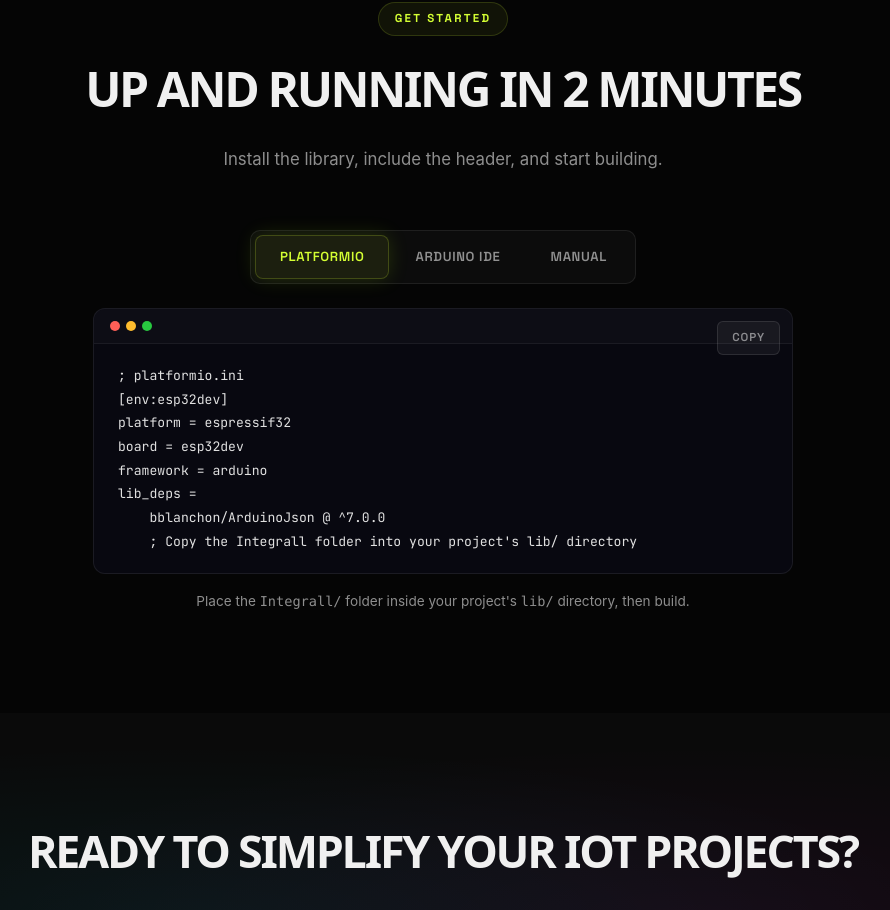
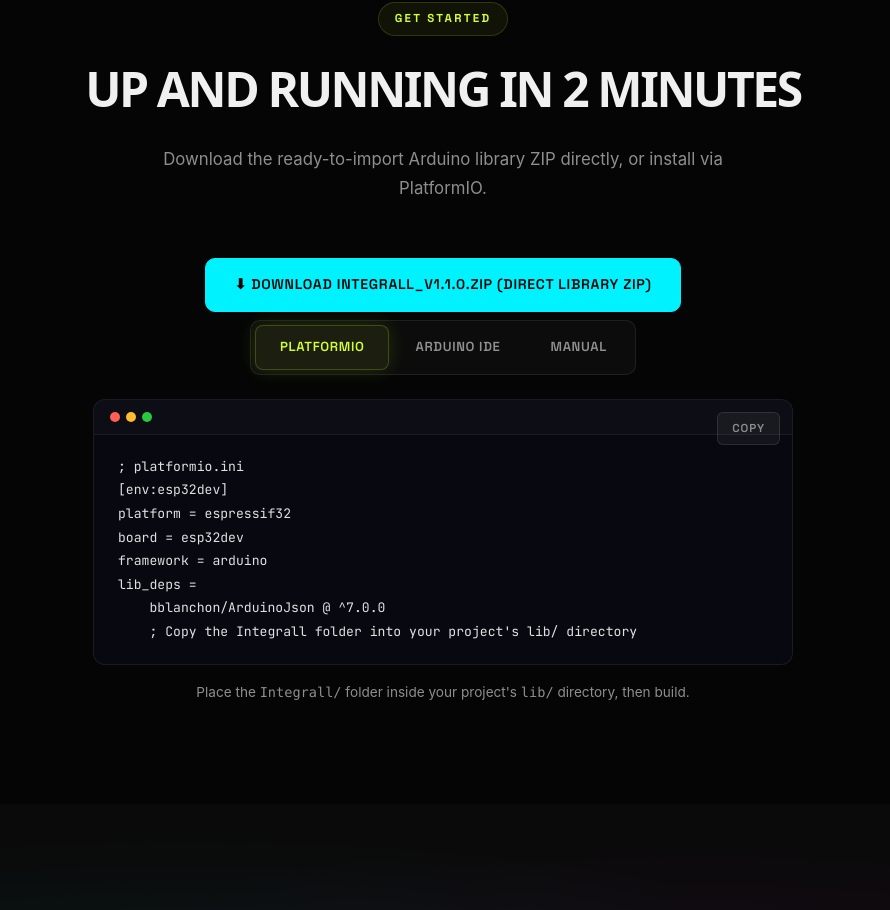
Before and after one commit to Tigo-cmd/IntegrallV1, a React (Vite) app: page / in a window 1280 px wide. Shown: the part 7502-8412 px from the top of the page, without its empty margins (197-1087 px from the left). Built offline with nearby package versions, Linux system fonts and the light colour scheme; a web font is replaced by a local one.

Commit message:
feat(site): bundle Integrall_v1.1.0.zip for direct one-click Arduino library download

```diff
--- a/src/Documentation.tsx
+++ b/src/Documentation.tsx
@@ -170,7 +170,7 @@ export default function DocumentationPage() {
 
                         {/* Quick Actions */}
                         <div className="grid sm:grid-cols-2 gap-4 mb-12">
-                            <a href="https://github.com/Tigo-cmd/INTEGRALL" target="_blank" rel="noopener noreferrer" className="group relative p-6 bg-white/[0.02] border border-white/5 rounded-2xl hover:bg-white/[0.04] transition-all overflow-hidden">
+                            <a href="/Integrall_v1.1.0.zip" download="Integrall_v1.1.0.zip" className="group relative p-6 bg-white/[0.02] border border-white/5 rounded-2xl hover:bg-white/[0.04] transition-all overflow-hidden">
                                 <div className="absolute top-0 right-0 p-4 opacity-10 group-hover:opacity-20 transition-opacity">
                                     <Download className="size-16 rotate-[-10deg]" />
                                 </div>
@@ -178,11 +178,11 @@ export default function DocumentationPage() {
                                     <div className="p-2 rounded-lg bg-[var(--il-lime)]/10 text-[var(--il-lime)]">
                                         <Download className="size-5" />
                                     </div>
-                                    <h4 className="font-bold uppercase tracking-tight">Main Library</h4>
+                                    <h4 className="font-bold uppercase tracking-tight">Main Library (.ZIP)</h4>
                                 </div>
-                                <p className="text-sm text-white/40">Download the latest universal release for Arduino IDE & PlatformIO.</p>
-                                <div className="mt-4 flex items-center gap-2 text-[10px] font-bold text-[var(--il-lime)] uppercase tracking-widest opacity-0 group-hover:opacity-100 transition-opacity">
-                                    Download v1.1.0 <ChevronRight className="size-3" />
+                                <p className="text-sm text-white/40">Direct download of <code className="text-white/70">Integrall_v1.1.0.zip</code> — ready for Arduino IDE (<strong className="text-white/70">Add .ZIP Library</strong>) & PlatformIO.</p>
+                                <div className="mt-4 flex items-center gap-2 text-[10px] font-bold text-[var(--il-lime)] uppercase tracking-widest opacity-80 group-hover:opacity-100 transition-opacity">
+                                    Download Integrall_v1.1.0.zip <ChevronRight className="size-3" />
                                 </div>
                             </a>
                             <a href="https://github.com/Tigo-cmd/INTEGRALL/tree/main/backend" target="_blank" rel="noopener noreferrer" className="group relative p-6 bg-white/[0.02] border border-white/5 rounded-2xl hover:bg-white/[0.04] transition-all">
--- a/src/components/layout/InstallSection.tsx
+++ b/src/components/layout/InstallSection.tsx
@@ -24,7 +24,17 @@ export const InstallSection = () => {
                 <FadeInView className="il-text-center">
                     <span className="il-section-label">Get Started</span>
                     <h2 className="il-section-title">Up and running in 2 minutes</h2>
-                    <p className="il-section-desc">Install the library, include the header, and start building.</p>
+                    <p className="il-section-desc">Download the ready-to-import Arduino library ZIP directly, or install via PlatformIO.</p>
+                    <div className="mt-6 mb-2 flex justify-center">
+                        <a
+                            href="/Integrall_v1.1.0.zip"
+                            download="Integrall_v1.1.0.zip"
+                            className="il-btn il-btn-primary"
+                            style={{ display: 'inline-flex', alignItems: 'center', gap: '8px', textDecoration: 'none' }}
+                        >
+                            ⬇ Download Integrall_v1.1.0.zip (Direct Library ZIP)
+                        </a>
+                    </div>
                 </FadeInView>
 
                 <FadeInView delay={0.2}>
@@ -70,9 +80,9 @@ lib_deps =
                                 <div className="il-terminal-dot green" />
                             </div>
                             <button className="il-copy-btn" onClick={copyCode}>Copy</button>
-                            <pre>{`// 1. Open Arduino IDE
-// 2. Sketch → Include Library → Add .ZIP Library...
-// 3. Select the Integrall_v1_1_0.zip file
+                            <pre>{`// 1. Click "Download Integrall_v1.1.0.zip" above
+// 2. Open Arduino IDE → Sketch → Include Library → Add .ZIP Library...
+// 3. Select the downloaded Integrall_v1.1.0.zip file
 // 4. Install "ArduinoJson" from Library Manager
 // 5. Done! Now use it:
 
```
Also changed, not shown: 2 other files (tests, documents, lock files or other folders).
